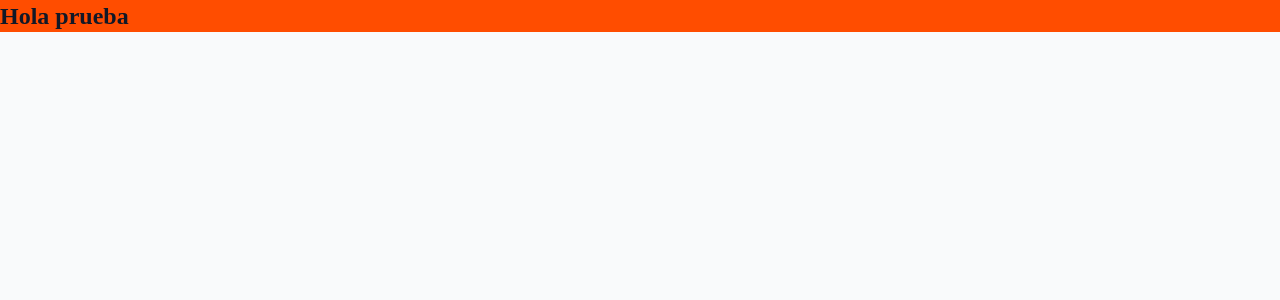
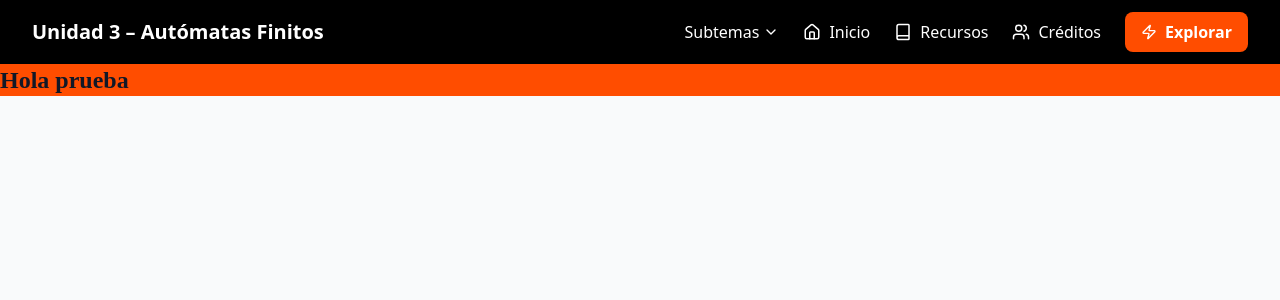
Before and after one commit to eduardomendoza87/Proyecto_Unidad_3, a React (Vite) app: page / in a window 1280 px wide. Shown: the top 300 px of the page. Built offline with nearby package versions, Linux system fonts and the light colour scheme.

Commit message:
Creacion de componente Navbar

```diff
--- a/package.json
+++ b/package.json
@@ -10,6 +10,7 @@
     "preview": "vite preview"
   },
   "dependencies": {
+    "lucide-react": "^0.553.0",
     "react": "^19.2.0",
     "react-dom": "^19.2.0",
     "react-router-dom": "^7.9.6"
--- a/src/Layouts/MainLayout.jsx
+++ b/src/Layouts/MainLayout.jsx
@@ -1,9 +1,11 @@
 import React from "react";
 import { Outlet}  from "react-router-dom";
+import { Navbar } from "../components/Navbar";
 
 const MainLayout = () => {
     return(
         <div className="main-layout min-h-screen w-full font-sans">
+            <Navbar/>
             <main className="content">
                 <Outlet/>
             </main>
--- /dev/null
+++ b/src/components/Navbar.jsx
@@ -0,0 +1,103 @@
+import React, { useState, useEffect, useRef } from 'react';
+// iconos
+import { Home, Book, Users, ChevronDown, Zap } from 'lucide-react';
+
+// array de subtemas
+const subtemas = [
+  { slug: '3.1', title: '3.1 Conceptos: Definición y Clasificación de Autómata Finito (AF).' },
+  { slug: '3.2', title: '3.2 Conversión de un Autómata Finito No Determinista (AFND) a Autómata Finito Determinista (AFD).' },
+  { slug: '3.3', title: '3.3 Representación de ER usando AFND' },
+  { slug: '3.4', title: '3.4 Minimización de estados en un AF' },
+  { slug: '3.5', title: '3.5 Aplicaciones' },
+];
+
+export function Navbar() {
+  // Estado para manejar la apertura del submenú
+  const [isSubmenuOpen, setIsSubmenuOpen] = useState(false);
+
+  //Referencia al menú para detectar clics fuera
+  const menuRef = useRef(null);
+
+  //Hook para cerrar el menú si se hace clic fuera
+  useEffect(() => {
+    function handleClickOutside(event) {
+      if (menuRef.current && !menuRef.current.contains(event.target)) {
+        setIsSubmenuOpen(false);
+      }
+    }
+    // Añadimos el listener
+    document.addEventListener("mousedown", handleClickOutside);
+    return () => {
+      // Limpiamos el listener
+      document.removeEventListener("mousedown", handleClickOutside);
+    };
+  }, [menuRef]);
+
+  return (
+    <nav className="bg-fondo-oscuro text-blanco sticky top-0 z-50">
+      <div className="max-w-7xl mx-auto px-4 sm:px-6 lg:px-8">
+        <div className="flex items-center justify-between h-16">
+
+          {/*Título */}
+          <a href="#" className="font-titulos text-xl font-bold">
+            Unidad 3 – Autómatas Finitos
+          </a>
+
+          {/*Navegación*/}
+          <div className="flex items-center gap-6">
+            <div className="hidden md:flex items-center gap-6 font-textos">
+
+              {/*Menú Subtemas*/}
+              <div className="relative" ref={menuRef}>
+                <button
+                  onClick={() => setIsSubmenuOpen(!isSubmenuOpen)}
+                  className="flex items-center gap-1 hover:text-principal transition-colors"
+                >
+                  Subtemas
+                  <ChevronDown
+                    size={16}
+                    className={`transition-transform ${isSubmenuOpen ? 'rotate-180' : ''}`}
+                  />
+                </button>
+
+                {/*Modal de Subtemas*/}
+                {isSubmenuOpen && (
+                  <div className="absolute -right-16 top-10 w-[600px] p-6 bg-blanco rounded-lg shadow-xl">
+                    <div className="grid grid-cols-2 gap-4">
+                      {subtemas.map((tema) => (
+                        <a
+                          key={tema.slug}
+                          href={`/tema/${tema.slug}`}
+                          onClick={() => setIsSubmenuOpen(false)}
+                          className="block bg-fondo-oscuro text-blanco p-4 rounded-lg font-bold hover:bg-principal-hover transition-colors"
+                        >
+                          {tema.title}
+                        </a>
+                      ))}
+                    </div>
+                  </div>
+                )}
+              </div>
+
+              {/* 2. Links Estáticos  */}
+              <a href="#" className="flex items-center gap-2 hover:text-principal transition-colors">
+                <Home size={18} /> Inicio
+              </a>
+              <a href="#" className="flex items-center gap-2 hover:text-principal transition-colors">
+                <Book size={18} /> Recursos
+              </a>
+              <a href="#" className="flex items-center gap-2 hover:text-principal transition-colors">
+                <Users size={18} /> Créditos
+              </a>
+            </div>
+
+            {/* 3. Botón de Acción */}
+            <button className="bg-principal text-blanco font-bold py-2 px-4 rounded-lg hover:bg-principal-hover transition-colors flex items-center gap-2">
+              <Zap size={16} /> Explorar
+            </button>
+          </div>
+        </div>
+      </div>
+    </nav>
+  );
+}
--- a/src/index.css
+++ b/src/index.css
@@ -1,4 +1,3 @@
-/* 1. Importaciones de Tailwind (Tu formato) */
 @import "tailwindcss";
 @import "tailwindcss/utilities";
 
@@ -13,7 +12,7 @@
   /* == PALETA DE COLORES == */
   --color-principal: #FF4D00;       /* Naranja para botones y acentos */
   --color-principal-hover: #FF4D00; /* Naranja oscuro para hover */
-  --color-fondo-oscuro: #111827;    /* Negro/Azul oscuro para el footer */
+  --color-fondo-oscuro: #000000;    /* Negro/Azul oscuro para el footer */
   --color-fondo-claro: #F9FAFB;     /* Gris muy claro para fondo de página */
   --color-blanco: #FFFFFF;         /* Blanco para tarjetas y contenido */
   --color-texto-principal: #111827; /* Texto principal (casi negro) */
```
Also changed, not shown: 1 other file (tests, documents, lock files or other folders).
